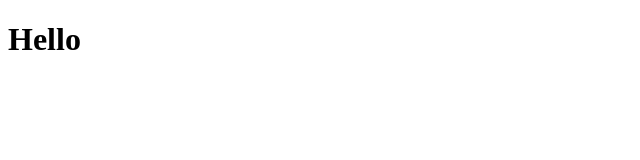
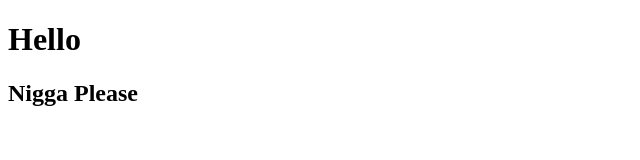
Before and after one commit to tts962000/git_test, a plain HTML site: page index.html in a window 1280 px wide. Shown: the whole page, without its empty margins (0-640 px from the left). Drawn offline with Linux system fonts and the light colour scheme.

Commit message:
second_commit on second_commit

```diff
--- a/index.html
+++ b/index.html
@@ -7,5 +7,6 @@
 </head>
 <body>
     <h1>Hello</h1>
+    <h2>Nigga Please</h2>
 </body>
 </html>
```
